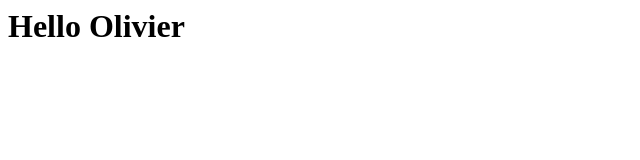
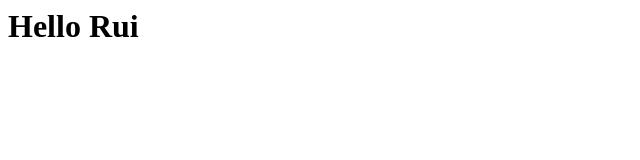
Before and after one commit to GhostWording/gw-site-lba, a plain HTML site: page Index.html in a window 1280 px wide. Shown: the whole page, without its empty margins (0-640 px from the left). Drawn offline with Linux system fonts and the light colour scheme.

Commit message:
Update Index.html

```diff
--- a/Index.html
+++ b/Index.html
@@ -4,6 +4,6 @@
 </head>
 <body>
 
-  <h1> Hello Olivier</h1>
+  <h1> Hello Rui</h1>
 </body>
 </html>
```
